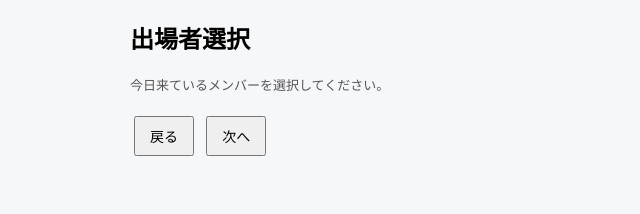
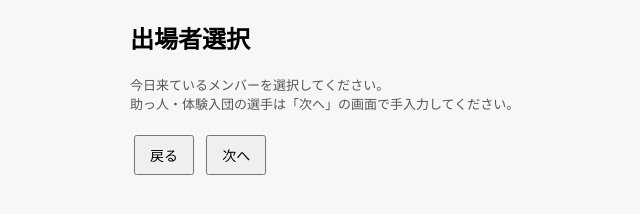
Before and after one commit to takan1122/baseball-order-app, a plain HTML site: page index.html in a window 1280 px wide. Both pictures are taken after a click on the button "開始". Shown: the whole page, without its empty margins (60-700 px from the left). Drawn offline with Linux system fonts and the light colour scheme; no server answers.

Commit message:
Update sentences of index.html.

```diff
--- a/index.html
+++ b/index.html
@@ -108,7 +108,8 @@
   <div id="screen-members" class="screen hidden">
     <h2>出場者選択</h2>
     <p class="note">
-      今日来ているメンバーを選択してください。
+      今日来ているメンバーを選択してください。<br>
+      助っ人・体験入団の選手は「次へ」の画面で手入力してください。
     </p>
 
     <div id="memberCheckboxes"></div>
@@ -153,7 +154,7 @@
       <tbody id="defenseTable"></tbody>
     </table>
 
-    <h3>DH候補</h3>
+    <h3>DH</h3>
     <ul id="dhList"></ul>
 
     <div class="nav">
```
